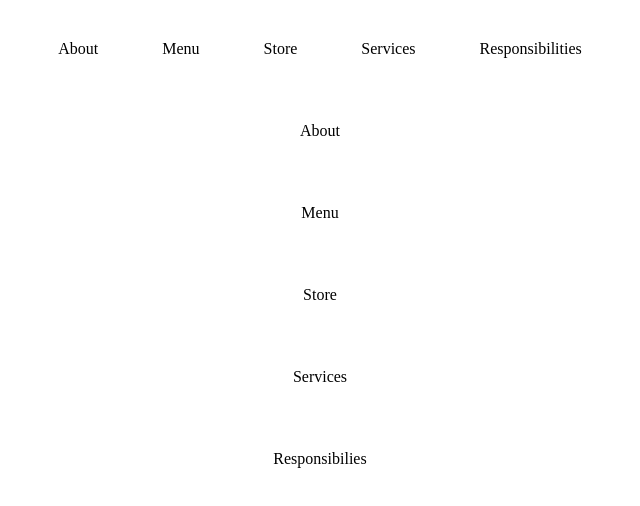
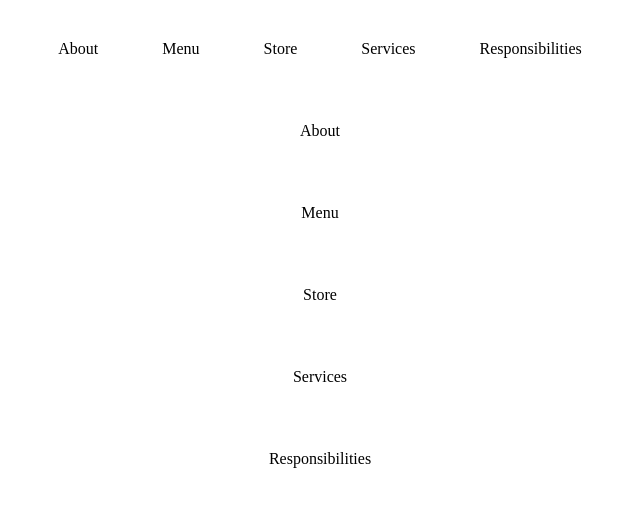
Before and after one commit to jayellie21/jayellie, a plain HTML site: page firstProject/index.html in a window 1280 px wide. Shown: the full height of the page, 320-960 px from the left. Drawn offline with Linux system fonts and the light colour scheme.

Commit message:
third commit

```diff
--- a/firstProject/index.html
+++ b/firstProject/index.html
@@ -22,7 +22,7 @@
       <a href="#">Menu</a>
       <a href="#">Store</a>
       <a href="#">Services</a>
-      <a href="#">Responsibilies</a>
+      <a href="#">Responsibilities</a>
     </nav>
     <script src="main.js"></script>
   </body>
```
